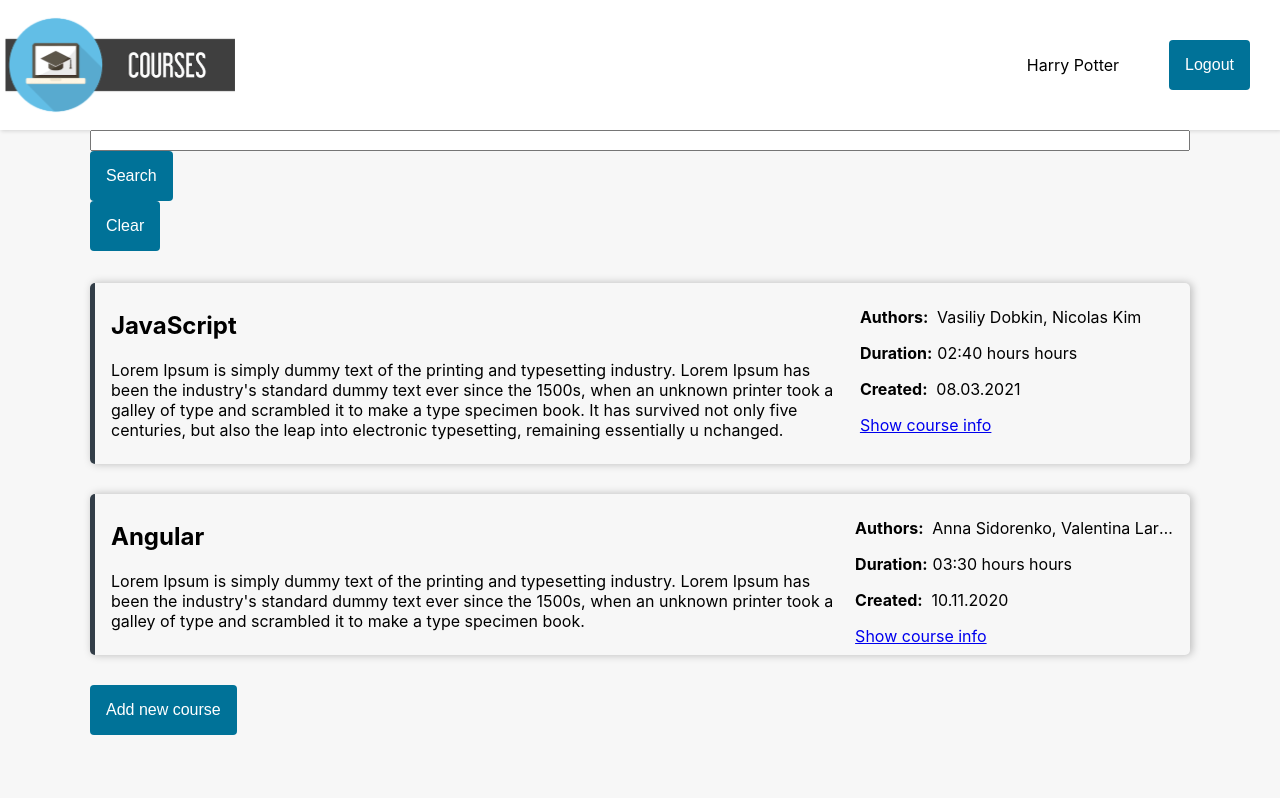
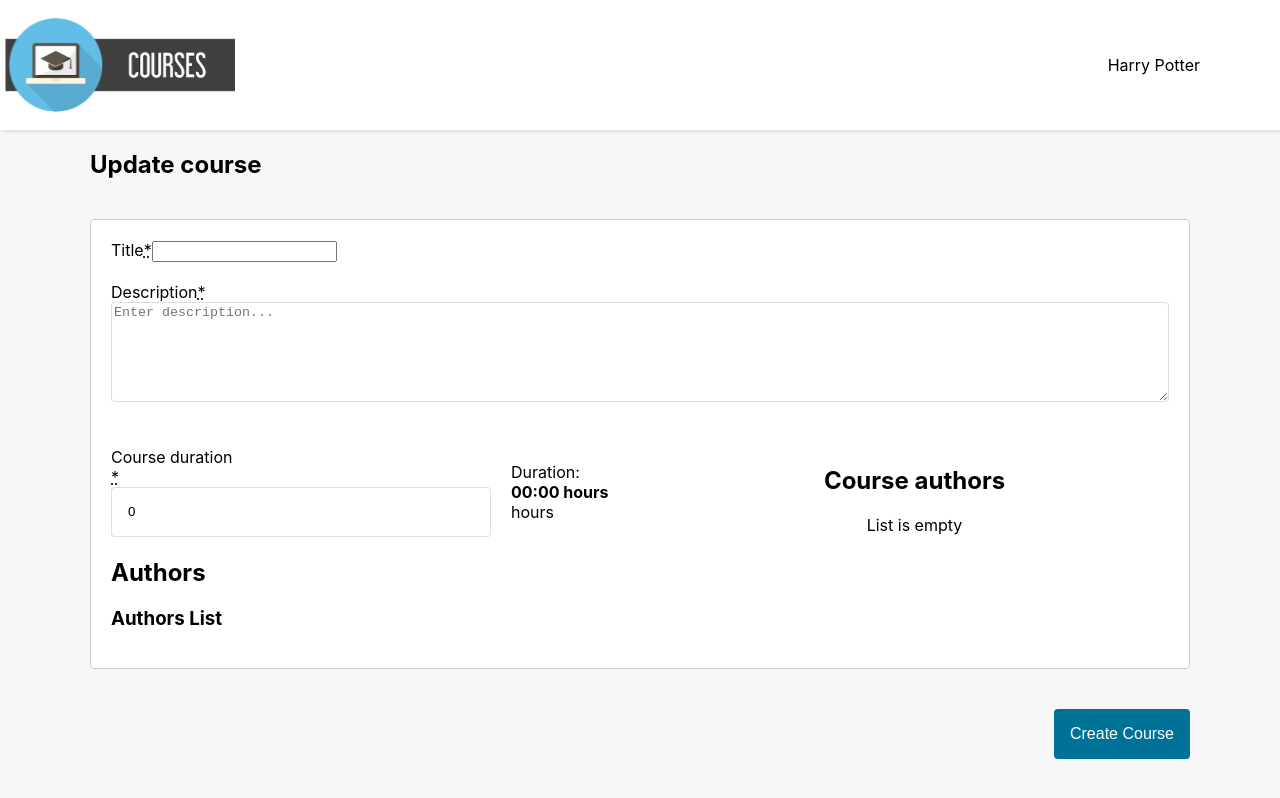
Before and after one commit to Attila816-dev/react-fundamentals, a React (Create React App) app: page /courses/update/1 in a window 1280 px wide. Before the commit this address led to /. Built offline with nearby package versions, Linux system fonts and the light colour scheme.

Commit message:
feat: add CourseForm, use services, fix: tests

```diff
--- a/src/App.jsx
+++ b/src/App.jsx
@@ -1,6 +1,14 @@
 import styles from "./App.module.css";
-import { Header, Courses, CourseInfo, Login, Registration } from "./components";
+import {
+  Header,
+  Courses,
+  CourseForm,
+  CourseInfo,
+  Login,
+  Registration,
+} from "./components";
 import { Navigate, Route, Routes } from "react-router-dom";
+import { mockedAuthorsList, mockedCoursesList } from "./constants";
 
 // Module 1:
 // * use mockedAuthorsList and mockedCoursesList mocked data
@@ -37,10 +45,28 @@ function App() {
       <Header />
       <div className={styles.container}>
         <Routes>
-          <Route path="/" element={<Courses />} />
+          <Route
+            path="/"
+            element={
+              <Courses
+                coursesList={mockedCoursesList}
+                authorsList={mockedAuthorsList}
+              />
+            }
+          />
           <Route path="/login" element={<Login />} />
           <Route path="/registration" element={<Registration />} />
-          <Route path="/courses/:courseId" element={<CourseInfo />} />
+          <Route
+            path="/courses/:courseId"
+            element={
+              <CourseInfo
+                coursesList={mockedCoursesList}
+                authorsList={mockedAuthorsList}
+              />
+            }
+          />
+          <Route path="/courses/add" element={<CourseForm />} />
+          <Route path="/courses/update/:courseId" element={<CourseForm />} />
           <Route path="*" element={<Navigate to="/" />} />
         </Routes>
       </div>
--- a/src/common/Button/Button.jsx
+++ b/src/common/Button/Button.jsx
@@ -10,11 +10,13 @@ export const Button = ({
   buttonText,
   handleClick,
   className,
+  type,
   "data-testid": dataTestId,
 }) => (
   <button
     className={className || styles.button}
     onClick={handleClick}
+    type={type || "button"}
     data-testid={dataTestId}
   >
     {buttonText}
--- a/src/components/CourseForm/CourseForm.jsx
+++ b/src/components/CourseForm/CourseForm.jsx
@@ -1,111 +1,179 @@
-// // Module 1. You don't need to do anything with this component (we had to comment this component for 1st module tests)
+// Module 1. You don't need to do anything with this component (we had to comment this component for 1st module tests)
 
-// // Module 2.
-// // * uncomment this component (ctrl + a => ctrl + /)
-// // * add functionality to create new course with:
-// //   ** title
-// //   ** description
-// //   ** duration (user enters in minutes, you should map in format «hh:mm»)
-// //   ** existing authors (use 'authorsList' prop)
-// //   ** new created author (create field and button, update 'authorsList')
-// //   ** user should be able to remove author from the course
-// //   ** add validation to the fields
-// //   ** add new course to the 'coursesList' and navigate to the '/courses' page => new course should be in the courses list
-// // ** TASK DESCRIPTION ** - https://ebook.learn.epam.com/react-fundamentals/docs/module-2/home-task/components#add-new-course
+// Module 2.
+// * uncomment this component (ctrl + a => ctrl + /)
+// * add functionality to create new course with:
+//   ** title
+//   ** description
+//   ** duration (user enters in minutes, you should map in format «hh:mm»)
+//   ** existing authors (use 'authorsList' prop)
+//   ** new created author (create field and button, update 'authorsList')
+//   ** user should be able to remove author from the course
+//   ** add validation to the fields
+//   ** add new course to the 'coursesList' and navigate to the '/courses' page => new course should be in the courses list
+// ** TASK DESCRIPTION ** - https://ebook.learn.epam.com/react-fundamentals/docs/module-2/home-task/components#add-new-course
 
-// // Module 3.
-// // * remove props - authorsList, createCourse, createAuthor
-// // * use selector from store/selectors.js to get authorsList from store
-// // * save new course to the store. Use action 'saveCourse' from 'src/store/slices/coursesSlice'
-// // * save new author to the store. Use action 'saveAuthor' from 'src/store/slices/authorsSlice'
-// // ** TASK DESCRIPTION ** - https://ebook.learn.epam.com/react-fundamentals/docs/module-3/home-task/components#add-new-course
+// Module 3.
+// * remove props - authorsList, createCourse, createAuthor
+// * use selector from store/selectors.js to get authorsList from store
+// * save new course to the store. Use action 'saveCourse' from 'src/store/slices/coursesSlice'
+// * save new author to the store. Use action 'saveAuthor' from 'src/store/slices/authorsSlice'
+// ** TASK DESCRIPTION ** - https://ebook.learn.epam.com/react-fundamentals/docs/module-3/home-task/components#add-new-course
 
-// // Module 4.
-// // * render this component only for ADMIN user
-// // * in this module you should separate functionality for this component:
-// //   ** create mode:
-// //     * form for the course creation should be opened by 'courses/add' route by 'ADD NEW COURSE' button click (as before)
-// //     * make a request to save new course
-// //     * use 'createCourse' service from 'src/services.js' and 'createCourseThunk' thunk from 'src/store/thinks/coursesThunk.js'
-// //     * use 'createAuthor ' service from 'src/services.js' and 'createAuthorThunk' thunk from 'src/store/thinks/authorsThunk.js'
-// //     * save new course to the store after success response
-// // ** TASK DESCRIPTION ** - https://ebook.learn.epam.com/react-fundamentals/docs/module-4/home-task/components#add-new-course
-// //   ** update mode:
-// //     * form should be opened by route '/courses/update/:courseId' route by 'update' button click
-// //     * appropriate forms field should be prefilled with course's info
-// //     * user should have ability to modify course information in the fields and change authors list
-// //     * make a request to save updated course
-// //     * use 'updateCourseService' from 'src/services.js' and 'updateCourseThunk' thunk from 'src/store/thinks/coursesThunk.js'
-// //     save updated course to the store after success response.
-// // ** TASK DESCRIPTION ** - https://ebook.learn.epam.com/react-fundamentals/docs/module-4/home-task/components#update-course
+// Module 4.
+// * render this component only for ADMIN user
+// * in this module you should separate functionality for this component:
+//   ** create mode:
+//     * form for the course creation should be opened by 'courses/add' route by 'ADD NEW COURSE' button click (as before)
+//     * make a request to save new course
+//     * use 'createCourse' service from 'src/services.js' and 'createCourseThunk' thunk from 'src/store/thinks/coursesThunk.js'
+//     * use 'createAuthor ' service from 'src/services.js' and 'createAuthorThunk' thunk from 'src/store/thinks/authorsThunk.js'
+//     * save new course to the store after success response
+// ** TASK DESCRIPTION ** - https://ebook.learn.epam.com/react-fundamentals/docs/module-4/home-task/components#add-new-course
+//   ** update mode:
+//     * form should be opened by route '/courses/update/:courseId' route by 'update' button click
+//     * appropriate forms field should be prefilled with course's info
+//     * user should have ability to modify course information in the fields and change authors list
+//     * make a request to save updated course
+//     * use 'updateCourseService' from 'src/services.js' and 'updateCourseThunk' thunk from 'src/store/thinks/coursesThunk.js'
+//     save updated course to the store after success response.
+// ** TASK DESCRIPTION ** - https://ebook.learn.epam.com/react-fundamentals/docs/module-4/home-task/components#update-course
 
-// // Module 5:
-// // * proposed cases for unit tests:
-// //   ** CourseForm should show authors lists (all and course authors).
-// //   **  CourseForm 'Create author' button click should call dispatch.
-// //   **  CourseForm 'Add author' button click should add an author to the course authors list.
-// //   **  CourseForm 'Delete author' button click should delete an author from the course list.
+// Module 5:
+// * proposed cases for unit tests:
+//   ** CourseForm should show authors lists (all and course authors).
+//   **  CourseForm 'Create author' button click should call dispatch.
+//   **  CourseForm 'Add author' button click should add an author to the course authors list.
+//   **  CourseForm 'Delete author' button click should delete an author from the course list.
 
-// import React from "react";
+import React, { useState } from "react";
+import { useParams } from "react-router-dom";
+import { Button, Input } from "../../common";
+import { mockedCoursesList } from "../../constants";
+import { getCourseDuration } from "../../helpers";
+import styles from "./styles.module.css";
 
-// import styles from "./styles.module.css";
+export const CourseForm = () => {
+  //write your code here
+  let { courseId } = useParams();
+  //   let navigate = useNavigate();
+  const course = mockedCoursesList.find((course) => course.id === courseId);
 
-// export const CourseForm = ({ authorsList, createCourse, createAuthor }) => {
-//   //write your code here
+  const [title, setTitle] = useState(course?.title ?? "");
+  const [description, setDescription] = useState(course?.description ?? "");
 
-//   return (
-//     <div className={styles.container}>
+  //   const [author, setAuthor] = useState("");
+  //   const [courseAuthors, setCourseAuthors] = useState(
+  //     courseId ? [...course.authors] : []
+  //   );
 
-//       <h2>// render title - Course edit or Create page</h2>
+  const [duration, setDuration] = useState(course?.duration ?? 0);
 
-//       <form>
+  const handleTitleInput = (event) => {
+    setTitle(event.target.value);
+  };
 
-//         // reuse Input component for title field with data-testid="titleInput"
+  const handleDescriptionInput = (event) => {
+    setDescription(event.target.value);
+  };
 
-//         <label>
-//           Description
-//           <textarea
-//             className={styles.description}
-//             data-testid="descriptionTextArea"
-//           />
-//         </label>
+  const handleDurationInput = (event) => {
+    setDuration(event.target.value);
+  };
 
-//         <div className={styles.infoWrapper}>
-//           <div>
+  return (
+    <div className={styles.container}>
+      {courseId ? <h2>Update course</h2> : <h2>Create new course</h2>}
 
-//             <div className={styles.duration}>
-//               // reuse Input component with data-testid='durationInput' for duration field
+      <form>
+        <section className="row justify-content-between mt-3">
+          <Input
+            className="col-6"
+            labelClassName="h6"
+            labelText="Title"
+            labelExtras={<abbr title="Title is required.">*</abbr>}
+            inputPlaceholder="Enter title..."
+            type="text"
+            id="title"
+            required={true}
+            onChange={handleTitleInput}
+            data-testid="titleInput"
+            inputValue={courseId && title}
+          />
+        </section>
 
-//               <p>// render duration. use getCourseDuration helper</p>
-//             </div>
+        <section className="row mt-3">
+          <label className="h6" htmlFor="courseDescription">
+            Description
+            <abbr title="This field is required and it should be at least 2 characters long.">
+              *
+            </abbr>
+          </label>
+          <textarea
+            id="description"
+            name="description"
+            placeholder="Enter description..."
+            minLength={2}
+            required={true}
+            onChange={handleDescriptionInput}
+            value={courseId && description}
+            className={styles.description}
+            data-testid="descriptionTextArea"
+          ></textarea>
+        </section>
 
-//             <h2>Authors</h2>
-//             // use CreateAuthor component
+        <div className={styles.infoWrapper}>
+          <div>
+            <div className={styles.duration}>
+              <Input
+                labelText="Course duration"
+                labelExtras={
+                  <abbr title="Duration is required and it should be at least 1 minutes long.">
+                    *
+                  </abbr>
+                }
+                inputPlaceholder="Enter duration in minutes..."
+                type="number"
+                id="duration"
+                required={true}
+                min={1}
+                onChange={handleDurationInput}
+                inputValue={duration}
+                data-testid="durationInput"
+              />
 
-//             <div className={styles.authorsContainer}>
-//               <h3>Authors List</h3>
+              <p>
+                Duration: <strong>{getCourseDuration(duration)}</strong> hours
+              </p>
+            </div>
 
-//               // use 'map' to display all available autors. Reuse 'AuthorItem' component for each author
-//             </div>
+            <h2>Authors</h2>
+            {/* // use CreateAuthor component */}
 
-//           </div>
+            <div className={styles.authorsContainer}>
+              <h3>Authors List</h3>
 
-//           <div className={styles.courseAuthorsContainer}>
-//             <h2>Course authors</h2>
-//             // use 'map' to display course autors. Reuse 'AuthorItem' component for each author
-//             <p className={styles.notification}>List is empty</p> // display this
-//             paragraph if there are no authors in the course
-//           </div>
+              {/* // use 'map' to display all available autors. Reuse 'AuthorItem' component for each author */}
+            </div>
+          </div>
 
-//         </div>
+          <div className={styles.courseAuthorsContainer}>
+            <h2>Course authors</h2>
+            {/* // use 'map' to display course autors. Reuse 'AuthorItem' component for each author */}
+            <p className={styles.notification}>List is empty</p>
+            {/* // display this paragraph if there are no authors in the course */}
+          </div>
+        </div>
+      </form>
 
-//       </form>
-
-//       <div className={styles.buttonsContainer}>
-//         // reuse Button component for 'CREATE/UPDATE COURSE' button with
-//         // reuse Button component for 'CANCEL' button with
-//       </div>
-
-//     </div>
-//   );
-// };
+      <div className={styles.buttonsContainer}>
+        {/* // reuse Button component for 'CREATE/UPDATE COURSE' button with
+        // reuse Button component for 'CANCEL' button with */}
+        <Button
+          buttonText={course ? "Update Course" : "Create Course"}
+          data-testid="createCourseButton"
+        />
+      </div>
+    </div>
+  );
+};
--- a/src/components/CourseInfo/CourseInfo.jsx
+++ b/src/components/CourseInfo/CourseInfo.jsx
@@ -25,23 +25,30 @@
 import React from "react";
 import { useParams, Link } from "react-router-dom";
 import { formatCreationDate, getCourseDuration } from "../../helpers";
-import { mockedAuthorsList, mockedCoursesList } from "../../constants";
 import styles from "./styles.module.css";
 
 // props description
 // * 'coursesList' - list of all courses. You need it to get chosen course from the list
 // * 'authorsList' - list of all authors. You need it to get authors' names for chosen course
 // * 'showCourseId' - id of chosen course. Use it to find needed course on the 'coursesList'.
-export const CourseInfo = () => {
+export const CourseInfo = ({ coursesList, authorsList }) => {
   const { courseId } = useParams();
 
   // write your code here
-  const currentCourse = mockedCoursesList.find(
-    (course) => course.id === courseId
-  );
+  const currentCourse = coursesList?.find((course) => course.id === courseId);
 
   if (!currentCourse) {
-    return <></>;
+    return (
+      <>
+        <Link
+          to="/courses"
+          className="btn btn-outline-primary mt-3"
+          data-testid="back"
+        >
+          Back to courses
+        </Link>
+      </>
+    );
   }
 
   return (
@@ -66,7 +73,7 @@ export const CourseInfo = () => {
             <b>Authors</b>
             <ul className={styles.authorsList}>
               {currentCourse.authors.map((authorId) => {
-                const author = mockedAuthorsList.find(
+                const author = authorsList.find(
                   (author) => author.id === authorId
                 );
                 return <li key={author.id}>{author.name}</li>;
@@ -80,7 +87,7 @@ export const CourseInfo = () => {
         className="btn btn-outline-primary mt-3"
         data-testid="back"
       >
-        {"< Back to courses"}
+        Back to courses
       </Link>
     </div>
   );
--- a/src/components/Courses/Courses.jsx
+++ b/src/components/Courses/Courses.jsx
@@ -1,9 +1,7 @@
-import { useState } from "react";
-import { useNavigate } from "react-router-dom";
+import { useEffect, useState } from "react";
+import { useNavigate, Link } from "react-router-dom";
 import { CourseCard, EmptyCourseList, SearchBar } from "./components";
-import { Button } from "../../common";
 import styles from "./styles.module.css";
-import { mockedAuthorsList, mockedCoursesList } from "../../constants";
 
 // Module 1:
 // * render list of components using 'CourseCard' component for each course
@@ -35,19 +33,25 @@ import { mockedAuthorsList, mockedCoursesList } from "../../constants";
 //   ** Courses should display amount of CourseCard equal length of courses array.
 //   ** CourseForm should be shown after a click on the "Add new course" button.
 
-export const Courses = () => {
+export const Courses = ({ coursesList, authorsList }) => {
   // write your code here
 
   // for EmptyCourseList component container use data-testid="emptyContainer" attribute
   // for button in EmptyCourseList component add data-testid="addCourse" attribute
   let navigate = useNavigate();
-  const [filteredCourses, setFilteredCourses] = useState(mockedCoursesList);
+  const [filteredCourses, setFilteredCourses] = useState(coursesList);
+
+  useEffect(() => {
+    if (!localStorage.getItem("token")) {
+      navigate("/login");
+    }
+  }, [navigate]);
 
   const handleSearchSubmit = (input) => {
     if (input.length === 0) {
-      setFilteredCourses(mockedCoursesList);
+      setFilteredCourses(coursesList);
     } else {
-      let filteredCourses = mockedCoursesList.filter(
+      let filteredCourses = coursesList.filter(
         (course) =>
           course.title.toLowerCase().includes(input.toLowerCase()) ||
           course.id.toLowerCase().includes(input.toLowerCase())
@@ -77,18 +81,14 @@ export const Courses = () => {
           <CourseCard
             key={course.id}
             course={course}
-            authorsList={mockedAuthorsList}
+            authorsList={authorsList}
           />
         );
       })}
       {filteredCourses.length ? (
-        <Button
-          type="button"
-          buttonText="Add new course"
-          handleClick={() => {
-            navigate("/courses/add");
-          }}
-        />
+        <Link to="/courses/add" data-testid="addCourse">
+          Add new course
+        </Link>
       ) : (
         <></>
       )}
--- a/src/components/Header/Header.jsx
+++ b/src/components/Header/Header.jsx
@@ -35,24 +35,24 @@ import styles from "./styles.module.css";
 export const Header = () => {
   // write your code here
 
-  // const handleButtonClick = () => {
-  //   if (isAuthorized) {
-  //     setIsAuthorized(false); // set a new value for isAuthorized
-  //     setUserName("Anonym"); // set a new value for userName
-  //   }
-  // };
+  const handleLogout = () => {
+    if (localStorage.getItem("token")) {
+      localStorage.removeItem("token");
+    }
+  };
 
   return (
     <div className={styles.headerContainer}>
       <Logo />
       <div className={styles.userContainer}>
         <p className={styles.userName}>Harry Potter</p>
-        <Button buttonText="Logout" data-testid="logout"></Button>
-        {/* <Button
-          handleClick={handleButtonClick}
-          buttonText={isAuthorized ? "Logout" : "Login"}
-          data-testid="login"
-        ></Button> */}
+        {localStorage.getItem("token") && (
+          <Button
+            buttonText="Logout"
+            data-testid="logout"
+            handleClick={handleLogout}
+          ></Button>
+        )}
       </div>
     </div>
   );
```
Also changed, not shown: src/components/Login/Login.jsx (+15 -14 lines), src/components/Registration/Registration.jsx (+16 -11 lines), src/services.js (+23 -17 lines).
